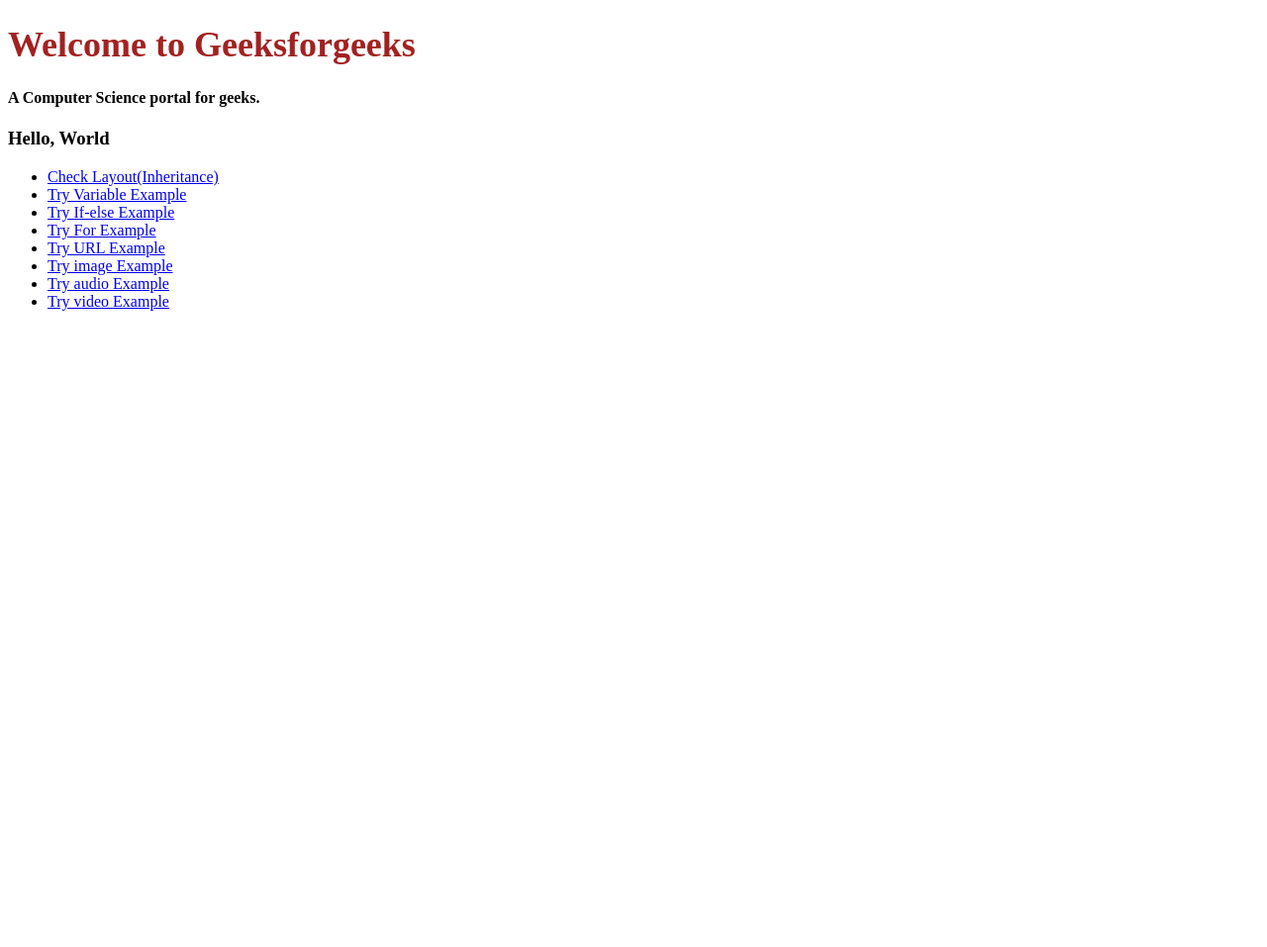
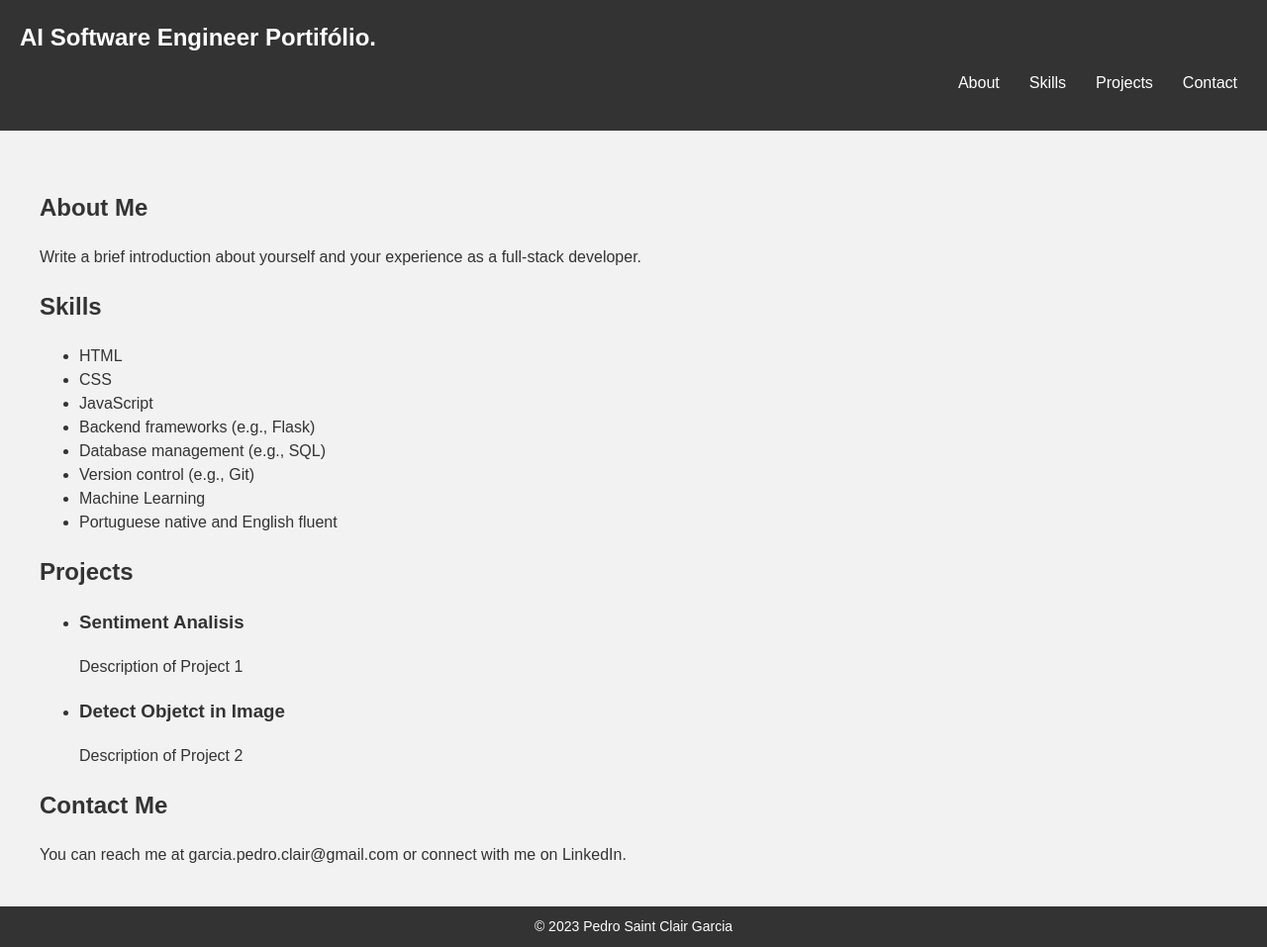
Before and after one commit to pedrosrk/Portifolio, a Flask app: page / in a window 1280 px wide. Shown: the whole page at 99% size. Before the commit the page ends 314 px from the top, so only its background shows below. Run offline with Flask 3, Linux system fonts and the light colour scheme.

Commit message:
Start Portifolio

```diff
--- a/__init__.py
+++ b/__init__.py
@@ -4,8 +4,7 @@
 
 @app.route("/")
 def hello():
-    message = "Hello, World"
-    return render_template('index.html', message=message)
+    return render_template('variable_example.html')
 
 @app.route("/default")
 def default():
--- a/static/style.css
+++ b/static/style.css
@@ -1,4 +1,66 @@
-h1{
-	color: rgb(163, 33, 33);
-	font-size: 36px;
-}
+/* ... previous CSS styles ... */
+
+nav {
+	margin-top: 10px;
+  }
+
+  nav ul {
+	list-style: none;
+	display: flex;
+	justify-content: flex-end;
+  }
+
+  nav ul li {
+	margin-left: 10px;
+  }
+
+  nav ul li a {
+	text-decoration: none;
+	color: #fff;
+	padding: 5px 10px;
+	border-radius: 5px;
+	background-color: #333;
+  }
+
+  nav ul li a:hover {
+	background-color: #555;
+  }
+
+/* Reset some default styles */
+body, h1, p {
+	margin: 0;
+	padding: 0;
+  }
+
+  /* Apply some basic styling */
+  body {
+	font-family: Arial, sans-serif;
+	line-height: 1.5;
+	background-color: #f2f2f2;
+	color: #333;
+  }
+
+  header {
+	background-color: #333;
+	color: #fff;
+	padding: 20px;
+  }
+
+  h1 {
+	font-size: 24px;
+  }
+
+  main {
+	padding: 20px;
+  }
+
+  footer {
+	background-color: #333;
+	color: #fff;
+	padding: 10px;
+	text-align: center;
+  }
+
+  footer p {
+	font-size: 14px;
+  }
--- a/templates/index.html
+++ b/templates/index.html
@@ -1,7 +1,7 @@
 {% extends "layout.html" %}
 
 {% block content %}
-    <h3>{{message}}</h3>
+    <h3>Features</h3>
     <ul>
         <li><a href="default"> Check Layout(Inheritance) </a></li>
         <li><a href="/var"> Try Variable Example </a></li>
--- a/templates/layout.html
+++ b/templates/layout.html
@@ -1,13 +1,31 @@
 <!DOCTYPE html>
-<html>
-	<head>
-		<title>Template</title>
-		<link rel="stylesheet" type="text/css" href="{{ url_for('static', filename='style.css') }}">
-	</head>
+<html lang="en">
+<head>
+  <meta charset="UTF-8">
+  <meta name="viewport" content="width=device-width, initial-scale=1.0">
+  <title>Portfolio</title>
+  <link rel="stylesheet" type="text/css" href="{{ url_for('static', filename='style.css') }}">
+</head>
 	<body>
-		<h1>Welcome to Geeksforgeeks</h1>
-		<h4>A Computer Science portal for geeks.</h4>
-		{% block content %}
-		{% endblock %}
+		<header>
+			<h1>AI Software Engineer Portifólio.</h1>
+			<nav>
+				<ul>
+				  <li><a href="/var"> About </a></li>
+				  <li><a href="#skills">Skills</a></li>
+				  <li><a href="#projects">Projects</a></li>
+				  <li><a href="#contact">Contact</a></li>
+				</ul>
+			  </nav>
+		</header>
+
+		<main>
+			{% block content %}
+			{% endblock %}
+		</main>
+
+		<footer>
+			<p>&copy; 2023 Pedro Saint Clair Garcia</p>
+		</footer>
 	</body>
 </html>
--- a/templates/variable_example.html
+++ b/templates/variable_example.html
@@ -1,6 +1,44 @@
 {% extends "layout.html" %}
 
 {% block content %}
-	<h3>Hello {{name}}</h3>
-	<script src="/static/serve.js" charset="utf-8"></script>
+<main>
+	<section id="about">
+	  <h2>About Me</h2>
+	  <p>Write a brief introduction about yourself and your experience as a full-stack developer.</p>
+	</section>
+
+	<section id="skills">
+	  <h2>Skills</h2>
+	  <ul>
+		<li>HTML</li>
+		<li>CSS</li>
+		<li>JavaScript</li>
+		<li>Backend frameworks (e.g., Flask)</li>
+		<li>Database management (e.g., SQL)</li>
+		<li>Version control (e.g., Git)</li>
+		<li>Machine Learning</li>
+		<li>Portuguese native and English fluent</li>
+	  </ul>
+	</section>
+
+	<section id="projects">
+	  <h2>Projects</h2>
+	  <ul>
+		<li>
+		  <h3>Sentiment Analisis</h3>
+		  <p>Description of Project 1</p>
+		</li>
+		<li>
+		  <h3>Detect Objetct in Image</h3>
+		  <p>Description of Project 2</p>
+		</li>
+		<!-- Add more projects as needed -->
+	  </ul>
+	</section>
+
+	<section id="contact">
+	  <h2>Contact Me</h2>
+	  <p>You can reach me at garcia.pedro.clair@gmail.com or connect with me on LinkedIn.</p>
+	</section>
+  </main>
 {% endblock %}
```
Also changed, not shown: README.md.
